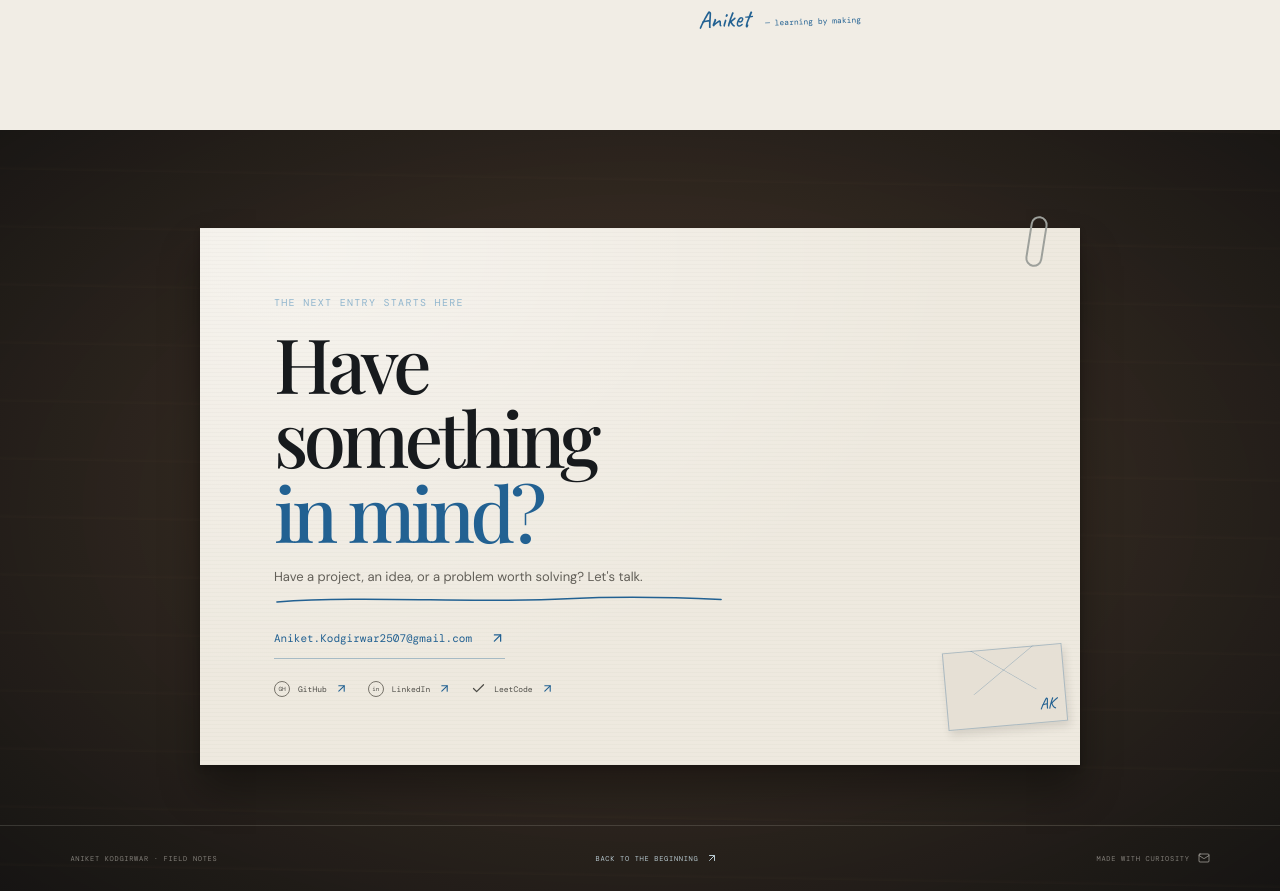
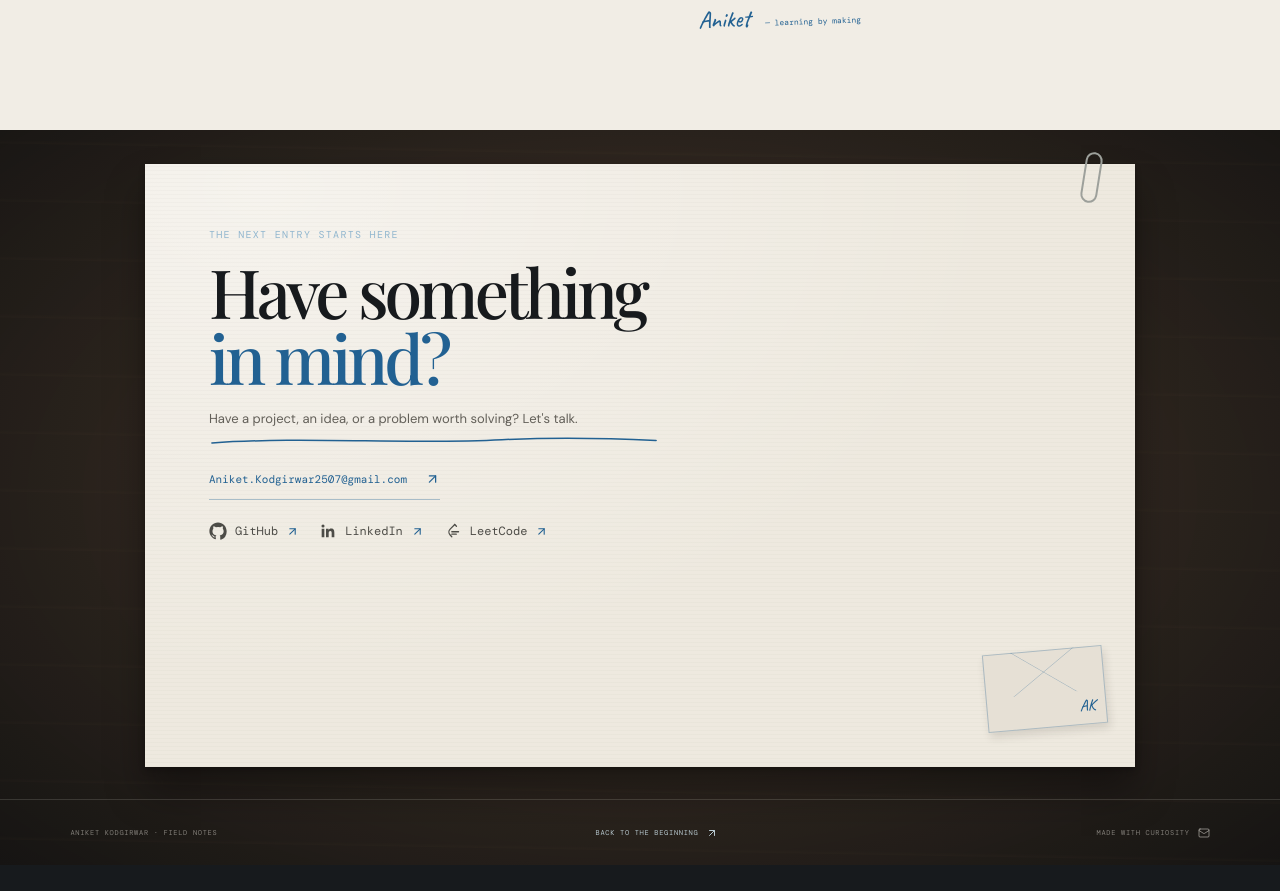
Before and after one commit to anikod25/portfolio-v2, a React (Vite) app: page / in a window 1280 px wide. Shown: the part 4220-5111 px from the top of the page. After the commit the page ends 5085 px from the top, so only its background shows below. Built offline with nearby package versions, Linux system fonts and the light colour scheme; a web font is replaced by a local one.

Commit message:
Scale contact letter and add social logos

```diff
--- a/src/App.css
+++ b/src/App.css
@@ -401,15 +401,39 @@ button { cursor: pointer; }
 .contact-email:hover { padding-left: 5px; color: #174d76; }
 .contact-email svg { color: var(--blue); }
 .social-links { gap: 20px; margin-top: 22px; }
-.social-links a { color: #4d4c47; font-size: 8px; }
+.social-links a { color: #4d4c47; font-size: 12px; }
 .social-links a::after { background: var(--blue); }
 .social-links a svg:last-child { color: var(--blue); }
 .social-mark { border-color: #77736a; }
+.social-brand-icon { width: 18px; height: 18px; flex: 0 0 18px; fill: currentColor; }
+.social-brand-icon.leetcode-mark { fill: none; stroke: currentColor; stroke-width: 1.7; stroke-linecap: round; stroke-linejoin: round; }
 .contact-paperclip { position: absolute; top: -12px; right: 35px; width: 17px; height: 51px; border: 2px solid #9da09b; border-radius: 9px; transform: rotate(9deg); }
 .contact-envelope { position: relative; align-self: end; justify-self: center; width: 120px; height: 78px; margin-bottom: 39px; border: 1px solid rgba(34,97,146,.3); background: #e6e0d5; box-shadow: 2px 5px 8px rgba(45,37,28,.13); transform: rotate(-5deg); }
 .contact-envelope::before { position: absolute; top: -1px; right: -1px; left: -1px; height: 44px; content: ''; background: linear-gradient(145deg,transparent 49.3%,rgba(34,97,146,.25) 50%,transparent 50.7%),linear-gradient(215deg,transparent 49.3%,rgba(34,97,146,.25) 50%,transparent 50.7%); }
 .contact-envelope span { position: absolute; right: 10px; bottom: 8px; color: var(--blue); font: 500 16px var(--script); }
 .site-footer { position: relative; z-index: 1; margin-inline: -24px; padding-inline: max(5.5vw, calc((100vw - 1320px)/2)); }
+@media (min-width: 951px) {
+  .contact-section {
+    display: flex;
+    min-height: calc(100vh - var(--site-header-height));
+    min-height: calc(100svh - var(--site-header-height));
+    min-height: calc(100dvh - var(--site-header-height));
+    flex-direction: column;
+    justify-content: center;
+    padding: clamp(34px,4dvh,56px) 24px 0;
+    scroll-margin-top: var(--site-header-height);
+  }
+  .contact-paper {
+    width: min(1160px,88vw,calc(164dvh - 322px));
+    min-height: 0;
+    aspect-ratio: 1.64;
+    grid-template-columns: minmax(0,1fr) clamp(150px,14vw,210px);
+    margin-bottom: clamp(32px,4dvh,58px);
+  }
+  .contact-content { max-width: min(780px,100%); padding: clamp(40px,5vw,80px) clamp(38px,5vw,82px); }
+  .contact-content h2 { font-size: clamp(54px,5.3vw,98px); }
+  .contact-copy { font-size: clamp(13px,.95vw,17px); }
+}
 @media (max-width: 950px) {
   .project-archive { grid-template-columns: 1fr; gap: 25px; }
   .project-preview { position: relative; top: auto; min-height: 0; }
--- a/src/App.tsx
+++ b/src/App.tsx
@@ -1,6 +1,6 @@
 import { useEffect, useRef, useState, type PointerEvent } from 'react'
 import { AnimatePresence, motion, useReducedMotion } from 'motion/react'
-import { ArrowDown, ArrowDownRight, ArrowUpRight, BookOpen, Check, Mail, Menu, X } from 'lucide-react'
+import { ArrowDown, ArrowDownRight, ArrowUpRight, BookOpen, Mail, Menu, X } from 'lucide-react'
 import { achievementExhibits, leadershipEducation, profiles, projects, skillGroups } from './content'
 import { ProjectPresentation } from './ProjectPresentations'
 import { projectPresentationMotion } from './projectPresentationMotion'
@@ -185,7 +185,11 @@ function Contact() {
     <motion.div className="contact-paper" initial={reduced ? false : { opacity: 0, y: 18, rotate: .6 }} whileInView={{ opacity: 1, y: 0, rotate: 0 }} viewport={{ once: true, amount: .35 }} transition={{ duration: reduced ? 0 : .48, ease: [.2,.7,.2,1] }}>
       <div className="contact-paperclip" aria-hidden="true"/><div className="contact-content"><p className="eyebrow">THE NEXT ENTRY STARTS HERE</p><h2>Have something<br /><em>in mind?</em></h2><p className="contact-copy">Have a project, an idea, or a problem worth solving? Let's talk.</p><span className="ink-underline" aria-hidden="true"><svg viewBox="0 0 450 18" preserveAspectRatio="none"><path d="M3 12C93 4 201 14 293 8c53-3 104-2 154 1" /></svg></span>
         <a className="contact-email" href={`mailto:${profiles.email}`}>{profiles.email}<ArrowUpRight /></a>
-        <div className="social-links"><a href={profiles.github} target="_blank" rel="noreferrer"><span className="social-mark">GH</span> GitHub <ArrowUpRight size={13} /></a><a href={profiles.linkedin} target="_blank" rel="noreferrer"><span className="social-mark">in</span> LinkedIn <ArrowUpRight size={13} /></a><a href={profiles.leetcode} target="_blank" rel="noreferrer"><Check size={15} /> LeetCode <ArrowUpRight size={13} /></a></div>
+        <div className="social-links">
+          <a href={profiles.github} target="_blank" rel="noreferrer" aria-label="GitHub profile"><svg className="social-brand-icon" viewBox="0 0 24 24" aria-hidden="true"><path d="M12 .5C5.65.5.5 5.65.5 12c0 5.1 3.3 9.4 7.9 10.94.58.1.79-.25.79-.56 0-.27-.01-1.16-.02-2.1-3.22.7-3.9-.78-3.9-.78-.53-1.34-1.29-1.7-1.29-1.7-1.05-.72.08-.7.08-.7 1.16.08 1.77 1.19 1.77 1.19 1.03 1.76 2.7 1.25 3.36.96.1-.75.4-1.25.73-1.54-2.57-.29-5.27-1.29-5.27-5.74 0-1.27.46-2.3 1.2-3.12-.12-.3-.52-1.5.12-3.13 0 0 .98-.31 3.2 1.19a11.1 11.1 0 0 1 5.83 0c2.22-1.5 3.2-1.19 3.2-1.19.64 1.63.24 2.83.12 3.13.75.82 1.2 1.85 1.2 3.12 0 4.46-2.7 5.45-5.28 5.73.42.36.78 1.06.78 2.15 0 1.55-.01 2.8-.01 3.18 0 .31.21.66.8.56A11.5 11.5 0 0 0 23.5 12c0-6.35-5.15-11.5-11.5-11.5z"/></svg>GitHub <ArrowUpRight size={13} /></a>
+          <a href={profiles.linkedin} target="_blank" rel="noreferrer" aria-label="LinkedIn profile"><svg className="social-brand-icon" viewBox="0 0 24 24" aria-hidden="true"><path d="M20.45 20.45h-3.55v-5.57c0-1.33-.03-3.04-1.85-3.04-1.85 0-2.14 1.45-2.14 2.94v5.67H9.35V9h3.41v1.56h.05c.48-.9 1.64-1.85 3.37-1.85 3.6 0 4.27 2.37 4.27 5.46v6.28zM5.34 7.43a2.06 2.06 0 1 1 0-4.12 2.06 2.06 0 0 1 0 4.12zM3.56 9h3.56v11.45H3.56z"/></svg>LinkedIn <ArrowUpRight size={13} /></a>
+          <a href={profiles.leetcode} target="_blank" rel="noreferrer" aria-label="LeetCode profile"><svg className="social-brand-icon leetcode-mark" viewBox="0 0 24 24" aria-hidden="true"><path d="m14.3 3.4-6.1 6.1a5.6 5.6 0 0 0 0 7.9l2.2 2.2"/><path d="m14.3 3.4 2.3 2.3M10.4 13h9M10.4 16.2h6"/></svg>LeetCode <ArrowUpRight size={13} /></a>
+        </div>
       </div><div className="contact-envelope" aria-hidden="true"><span>AK</span></div>
     </motion.div>
     <footer className="site-footer"><span>ANIKET KODGIRWAR · FIELD NOTES</span><a href="#top">BACK TO THE BEGINNING <ArrowUpRight size={12} /></a><span>MADE WITH CURIOSITY <Mail size={12} /></span></footer>
```
